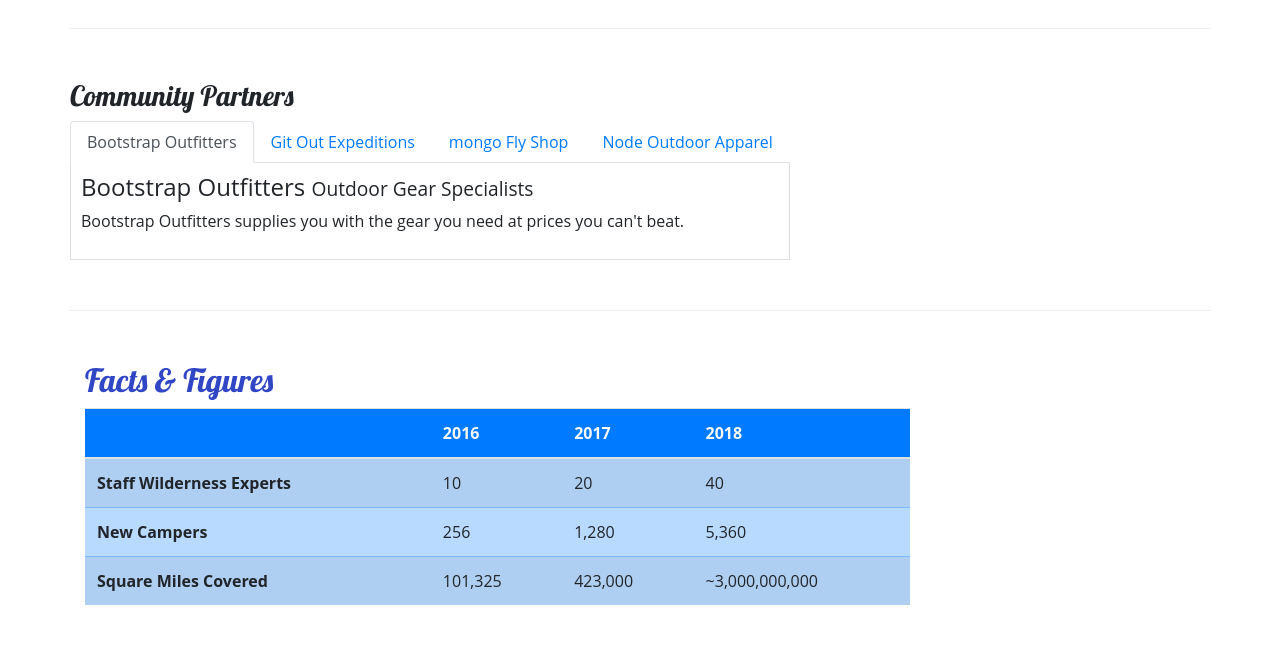
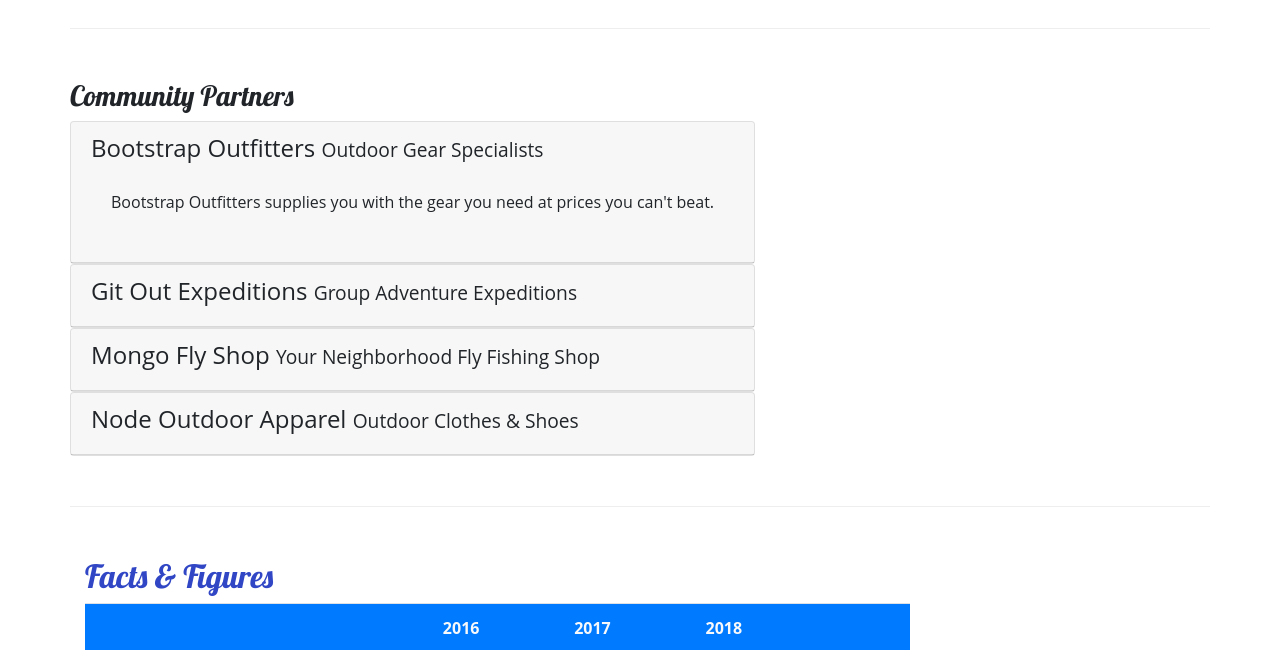
Before and after one commit to Emad-84/Campsite-bootstrap, a website: page aboutus.html in a window 1280 px wide. Shown: the part 800-1450 px from the top of the page. Drawn offline with nearby package versions, Linux system fonts and the light colour scheme.

Commit message:
updated index.html

```diff
--- a/aboutus.html
+++ b/aboutus.html
@@ -117,28 +117,65 @@
              <div class="row row-content">
                 <div class="col-6-sm">
                     <h3>Community Partners</h3>
-                    <ul class="nav nav-tabs">
-                        <li class="nav-item"><a class="nav-link active" href="#bootstrap" role="tab" data-toggle="tab">Bootstrap Outfitters</a></li>
-                        <li class="nav-item"><a class="nav-link" href="#git" role="tab" data-toggle="tab"> Git Out Expeditions</a></li>
-                        <li class="nav-item"><a class="nav-link" href="#mongo" role="tab" data-toggle="tab">mongo Fly Shop</a></li>
-                        <li class="nav-item"><a class="nav-link" href="#node" role="tab" data-toggle="tab"> Node Outdoor Apparel</a></li>
-                    </ul>
-                    <div class="tab-content">
-                        <div role="tabpanel" class="tab-pane fade show active" id="bootstrap">
-                            <h4>Bootstrap Outfitters <small>Outdoor Gear Specialists</small></h4>
-                            <p class="d-none d-sm-block">Bootstrap Outfitters supplies you with the gear you need at prices you can't beat.</p>
+
+                    <div id="accordion">
+                        <div class="card">
+                            <div role="tab" class="card-header">
+                                <h4>
+                                    <a data-toggle="collapse" data-target="#bootstap">
+                                    Bootstrap Outfitters <small>Outdoor Gear Specialists</small>
+                                    </a>
+                                </h4>
+                                <div class="collapse show" id="bootstap" data-parent="#accordion">
+                                    <div class="card-body">
+                                    <p class="d-none d-sm-block">Bootstrap Outfitters supplies you with the gear you need at prices you can't beat.</p>
+                                    </div>
+                                 </div>
+                            </div>
                         </div>
-                        <div role="tabpanel" class="tab-pane fade"  id="git">
-                            <h4>Git Out Expeditions <small>Group Adventure Expeditions</small></h4>
-                            <p class="d-none d-sm-block">Join Git Out Expeditions to explore new horizons with a group of other adventurers!</p>
+                        <div class="card">
+                            <div role="tab" class="card-header">
+                                <h4>
+                                    <a data-toggle="collapse" data-toggle="collapse" data-target="#git">
+                                        Git Out Expeditions <small>Group Adventure Expeditions</small>
+                                    </a>
+                                </h4>
+
+                            <div class="collapse" id="git" data-parent="#accordion">
+                                <div class="card-body">
+                                    <p class="d-none d-sm-block">Join Git Out Expeditions to explore new horizons with a group of other adventurers!</p>
+                                </div>
+                            </div>
                         </div>
-                        <div role="tabpanel" class="tab-pane fade" id="mongo" >
-                            <h4>Mongo Fly Shop <small>Your Neighborhood Fly Fishing Shop</small></h4>
-                            <p class="d-none d-sm-block">Need a new fishing pole, a tacklebox, or flies of all kinds? Stop by Mongo Fly Shop.</p>
+                    </div>
+                        <div class="card" >
+                            <div role="tab" class="card-header">
+                                <h4>
+                                    <a data-toggle="collapse" data-toggle="collapse" data-target="#mongo">
+                                    Mongo Fly Shop <small>Your Neighborhood Fly Fishing Shop</small>
+                                    </a>
+                                </h4>
+                                <div class="collapse" id="mongo" data-parent="#accordion">
+                                    <div class="card-body">
+                                        <p class="d-none d-sm-block">Need a new fishing pole, a tacklebox, or flies of all kinds? Stop by Mongo Fly Shop.</p>
+                                    </div>
+                                </div>
+                            </div>
                         </div>
-                        <div role="tabpanel" class="tab-pane fade" id="node">
-                            <h4>Node Outdoor Apparel <small>Outdoor Clothes & Shoes</small></h4>
-                            <p class="d-none d-sm-block">From polar fleeces to swimsuits, hiking boots to waders, a visit to Node will be sure to get you covered.</p>
+                        <div class="card">
+                            <div role="tab" class="card-header">
+                                <h4>
+                                    <a data-toggle="collapse" data-toggle="collapse" data-target="#node">
+                                    Node Outdoor Apparel <small>Outdoor Clothes & Shoes</small>
+                                    </a>
+                                </h4>
+                                <div class="collapse" id="node" data-parent="#accordion">
+                                    <div class="card-body">
+                                        <p class="d-none d-sm-block">From polar fleeces to swimsuits, hiking boots to waders, a visit to Node will be sure to get you covered.</p>
+                                        </div>
+
+                                </div>
+                            </div>
                         </div>
 
                          </div>
```
Also changed, not shown: index.html (+8 -1 lines).
